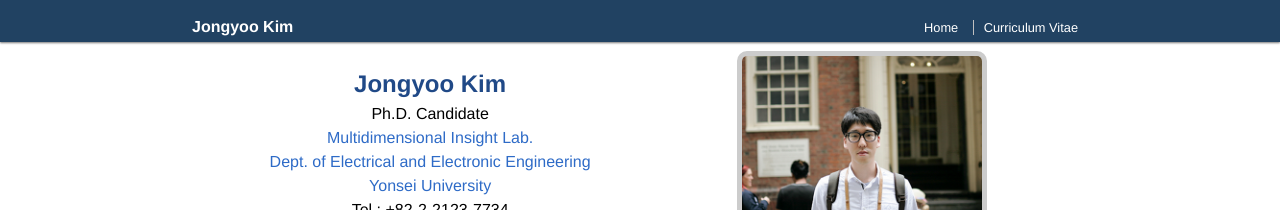
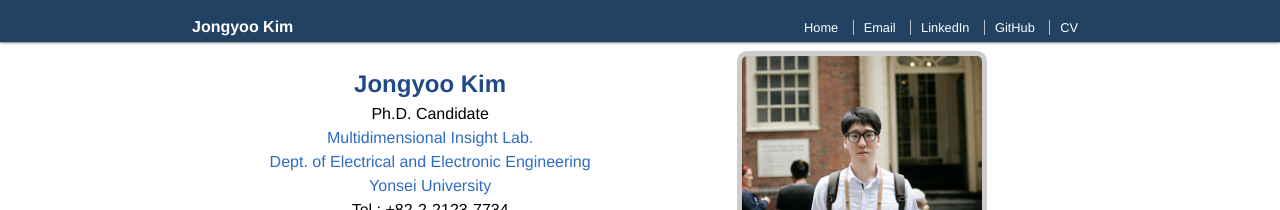
Before and after one commit to jongyookim/jykim.github.io, a Jekyll site: the page built from index.md, in a window 1280 px wide. Shown: the top 210 px of the page. Built offline with Jekyll 4.4.1, drawn with Linux system fonts in a browser that asks for light colours.

Commit message:
update default

```diff
--- a/_layouts/default.html
+++ b/_layouts/default.html
@@ -25,7 +25,11 @@
           <ul>
             <li><a href="{{ 'index.html' | relative_url }}">Home</a></li>
             <!--<li><a href="{{ 'two.html'   | relative_url }}">Contact</a></li>-->
-            <li><a href="http://jongyookim.github.io/data/cv_jongyoo.pdf">Curriculum Vitae</a></li>
+            <li><a href="mailto:jongky@yonsei.ac.kr">Email</a></li>
+            <li><a href="https://www.linkedin.com/in/jongyookim/">LinkedIn</a></li>
+            <li><a href="https://github.com/jongyookim/">GitHub</a></li>
+            <li><a href="http://jongyookim.github.io/data/cv_jongyoo.pdf">CV</a></li>
+            </a></li>
           </ul>
         </div>
       </td>
```
